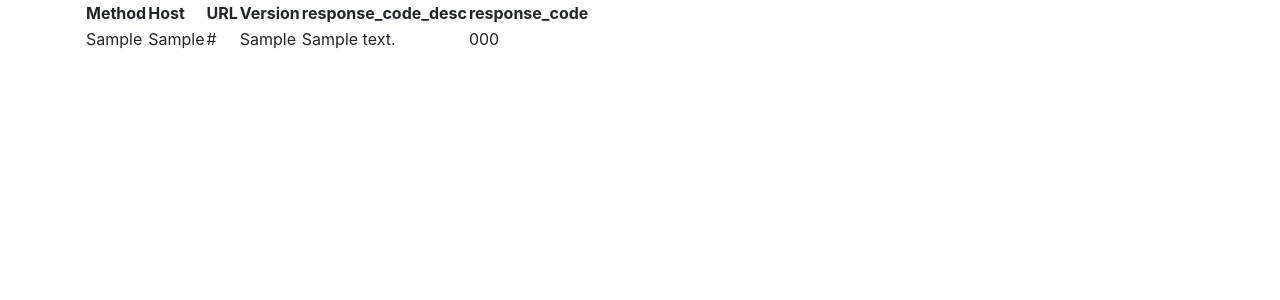
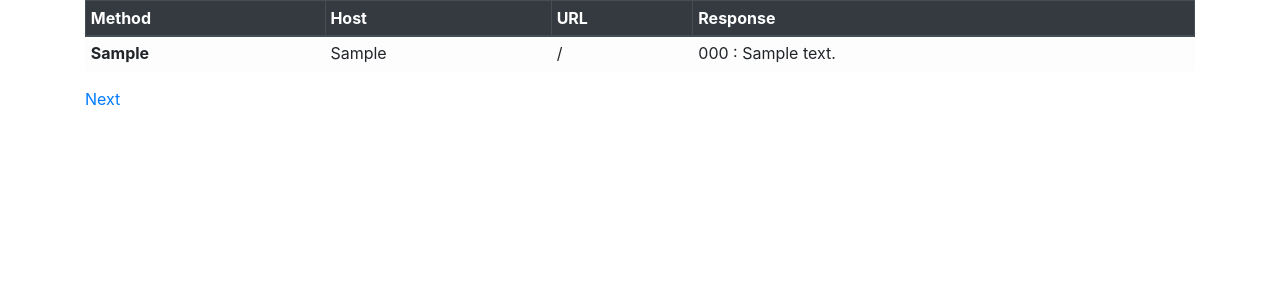
Before and after one commit to SaraAbdo96/dpi, a Flask app: page /http in a window 1280 px wide. Shown: the part 24-324 px from the top of the page. Run offline with Flask 2, Linux system fonts and the light colour scheme; tables that the repository leaves empty hold one stand-in row (values such as "Sample post"); some libraries are stand-ins or nearby versions.

Commit message:
Style HTTP page with bootstrap tables

```diff
--- a/dpi/app.py
+++ b/dpi/app.py
@@ -16,7 +16,7 @@ def index():
 def http():
     page = request.args.get("page", 0)
     per_page = request.args.get("per_page", 20)
-    return render_template("http.html", requests = HTTPrequest.get_requests(page, per_page))
+    return render_template("http.html", requests = HTTPrequest.get_requests(page, per_page), page=int(page))
 
 @app.route("/tcps")
 def tcp():
--- /dev/null
+++ b/dpi/templates/components/http_packet.html
@@ -0,0 +1,19 @@
+{% if request.response_code == "200" %}
+{% set tr_class="table-sucess" %}
+{% elif request.response_code == "301" %}
+{% set tr_class="table-info" %}
+{% elif request.response_code == "302" %}
+{% set tr_class="table-info" %}
+{% elif request.response_code == "404" %}
+{% set tr_class="table-warning" %}
+{% elif request.response_code == "500" %}
+{% set tr_class="table-danger" %}
+{% else %}
+{% set tr_class="table-light" %}
+{% endif %}
+<tr class="{{ tr_class}}">
+  <th scope="row">{{ request.method }}</th>
+  <td>{{ request.host }}</td>
+  <td title="{{ request.url }}">{{ "/" + "/".join(request.url.split("/")[3:])[:50] }}</td>
+  <td>{{ request.response_code }} : {{ request.response_code_desc }}</td>
+</tr>
--- /dev/null
+++ b/dpi/templates/components/http_table.html
@@ -0,0 +1,19 @@
+<table class="table table-bordered table-hover table-light table-sm">
+  <thead class="thead-dark">
+    <tr>
+      <th scope="col">Method</th>
+      <th scope="col">Host</th>
+      <th scope="col">URL</th>
+      <th scope="col">Response</th>
+    </tr>
+  </thead>
+  <tbody>
+    {% for request in requests %}
+      {% include 'components/http_packet.html' %}
+    {% endfor %}
+  </tbody>
+</table>
+{% if page > 0 %}
+<a href="{{ url_for('http', page=page-1) }}">Previos</a>
+{% endif %}
+<a href="{{ url_for('http', page=page+1) }}">Next</a>
--- a/dpi/templates/http.html
+++ b/dpi/templates/http.html
@@ -3,25 +3,5 @@
 HTTP requests
 {% endblock %}
 {% block content %}
-    <table>
-    <th>Method</th>
-    <th>Host</th>
-    <th>URL</th>
-    <th>Version</th>
-    <th>response_code_desc</th>
-    <th>response_code</th>
-    {% for request in requests %}
-     <tr>
-      <td>{{ request.method }}</td>
-      <td>{{request.host }}</td>
-      <td>{{ request.url }}</td>
-      <td>{{ request.version }}</td>
-      <td>{{ request.response_code_desc}}</td>
-      <td>{{ request.response_code}}</td>
-
-    {% else %}
-      <h2>No HTTP requests</h2>
-     </tr>
-    {% endfor %}
-    </table>
+    {% include 'components/http_table.html' %}
 {% endblock %}
```
